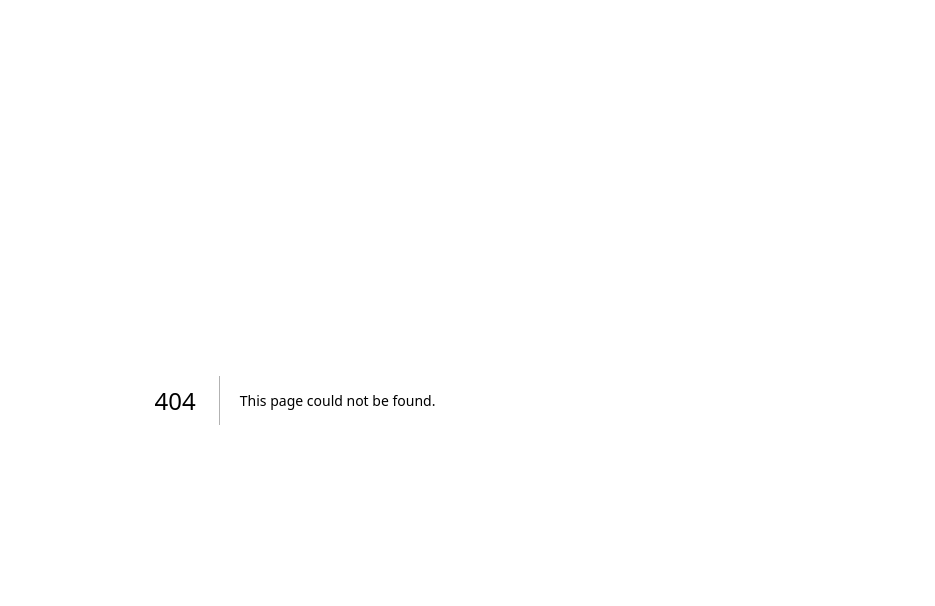
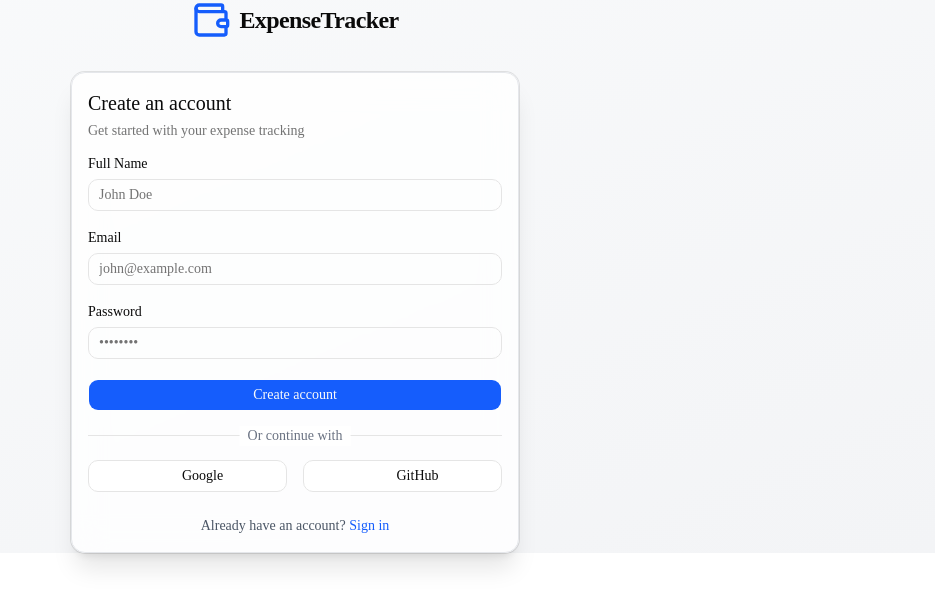
Before and after one commit to harshitgarg-03/Expense-Tracker, a Next.js app: page /signup in a window 1280 px wide. Before the commit this address had no page. Shown: the top 606 px of the page, without its empty margins (345-1280 px from the left). Built offline with nearby package versions, Linux system fonts and the light colour scheme.

Commit message:
signup routes

```diff
--- /dev/null
+++ b/app/signup/page.tsx
@@ -0,0 +1,9 @@
+import { SignUpPage } from '@/module/auth/components/signup/signuppage'
+
+function page() {
+  return (
+    <SignUpPage/>
+  )
+}
+
+export default page
```
